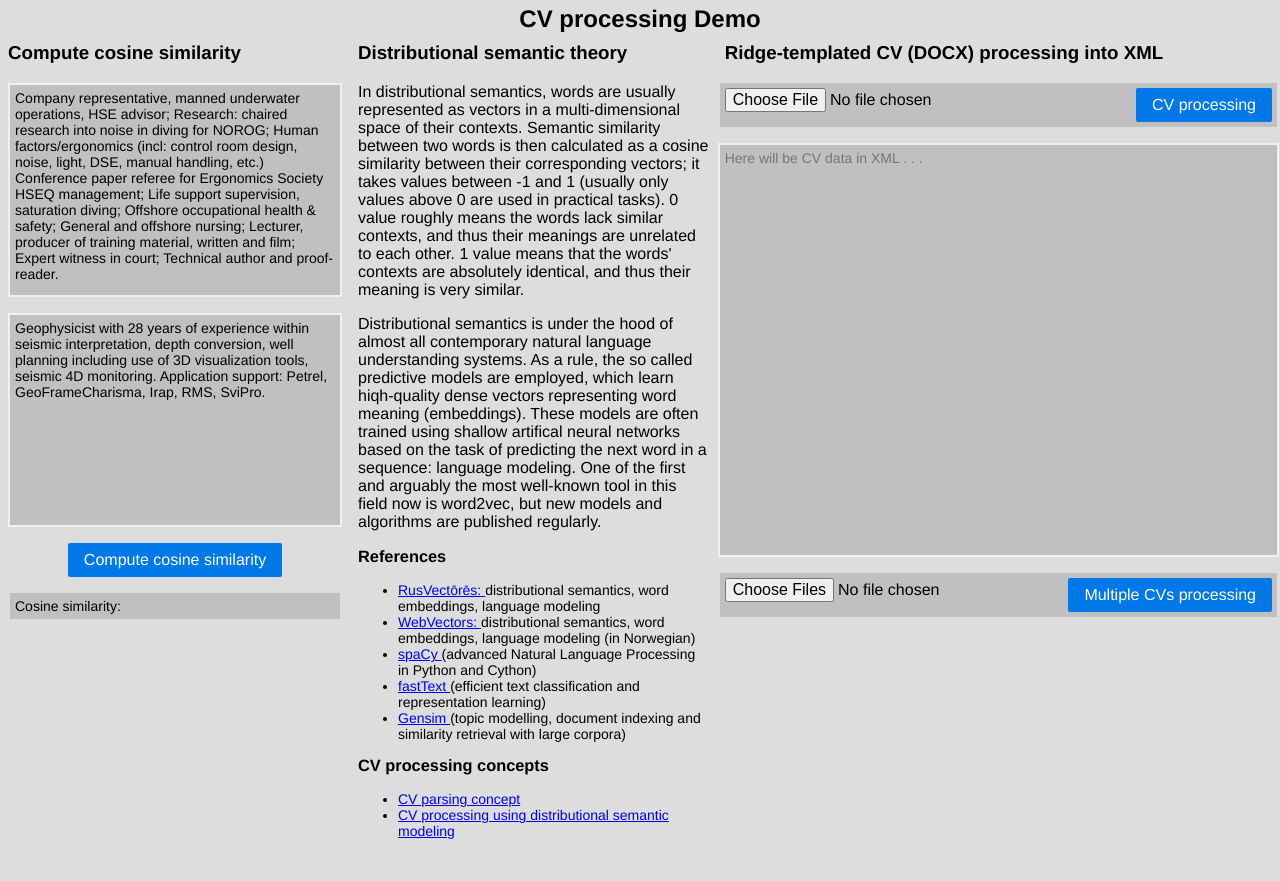
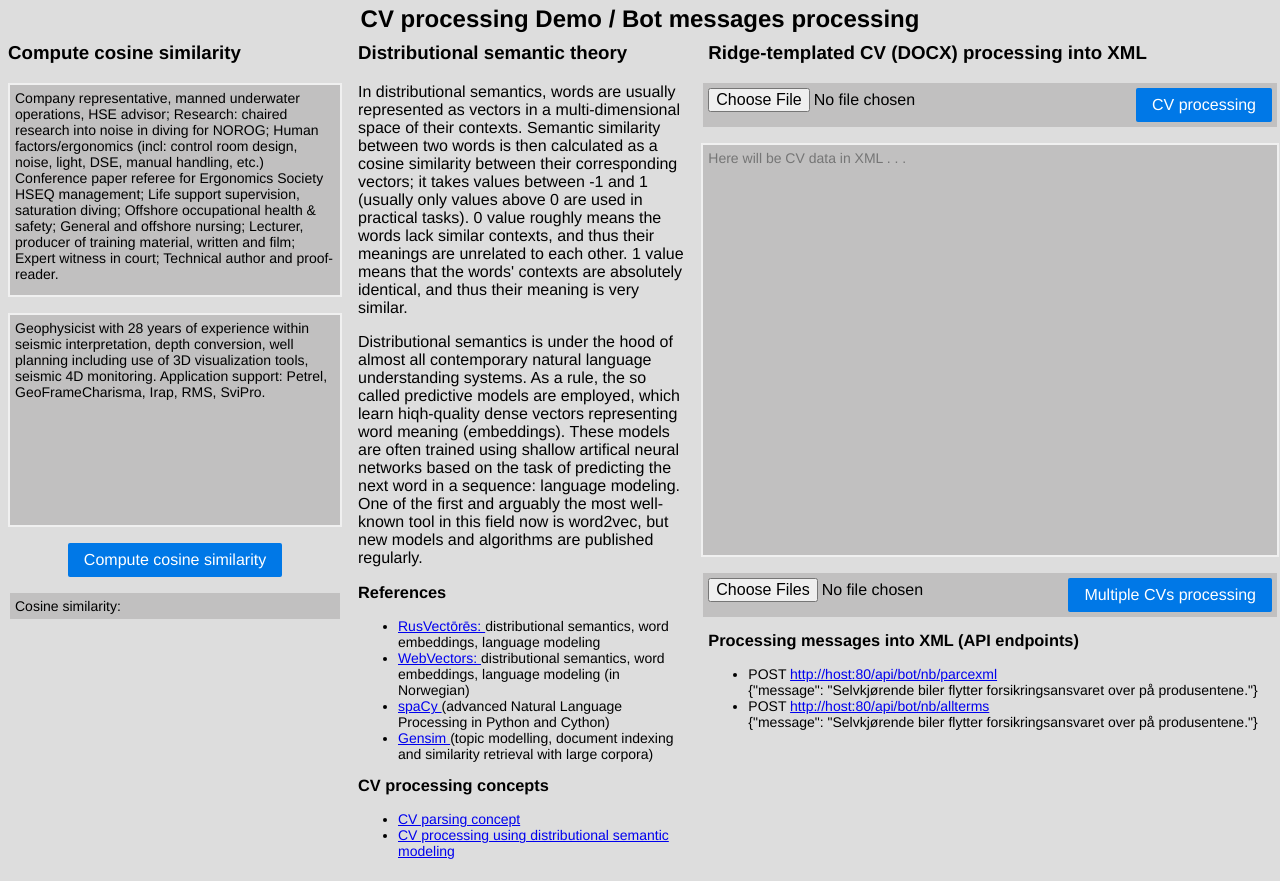
Before and after one commit to malakhovks/nb-terms, a Flask app: page / in a window 1280 px wide. Before the commit the page ends 839 px from the top, so only its background shows below. Run offline with Flask 2, Linux system fonts and the light colour scheme.

Commit message:
Update index page
Update index page

```diff
--- a/templates/index.html
+++ b/templates/index.html
@@ -12,7 +12,7 @@
 
 <body>
     <header>
-        <h2 class="page-heading">CV processing Demo</h2>
+        <h2 class="page-heading">CV processing Demo / Bot messages processing </h2>
     </header>
 
     <section class="container">
@@ -20,7 +20,7 @@
             <h3 class="internal-heading">Compute cosine similarity</h3>
             <div class="nested-container">
 
-<!--                 <select disabled id="lang-select" title="Choose your language">
+                <!--                 <select disabled id="lang-select" title="Choose your language">
                     <option value="0">-- Choose language --</option>
                     <option value="1">English</option>
                     <option value="2">Norwegian</option>
@@ -62,20 +62,21 @@
                         </li>
                         <li>
                             <a href="http://vectors.nlpl.eu/explore/embeddings/en/" target="_blank">
-                                WebVectors: </a>distributional semantics, word embeddings, language modeling (in Norwegian)
+                                WebVectors: </a>distributional semantics, word embeddings, language modeling (in
+                            Norwegian)
                         </li>
                         <li>
                             <a href="https://spacy.io/" target="_blank">
                                 spaCy </a>(advanced Natural Language Processing in Python and Cython)
                         </li>
-                        <li>
+                        <!-- <li>
                             <a href="https://fasttext.cc/" target="_blank">
                                 fastText </a>(efficient text classification and representation learning)
-                        </li>
+                        </li> -->
                         <li>
                             <a href="https://github.com/RaRe-Technologies/gensim" target="_blank">
                                 Gensim </a>(topic modelling, document indexing and similarity
-                                retrieval with large corpora)
+                            retrieval with large corpora)
                         </li>
                     </ul>
                     <h3 class="internal-heading">CV processing concepts</h3>
@@ -100,15 +101,31 @@
                         accept="application/vnd.openxmlformats-officedocument.wordprocessingml.document">
                     <button class="pure-button pure-button-primary" id="button-extract-cv-data">CV processing</button>
                 </div>
-                <textarea class="text-input" id="text-area-3" placeholder="Here will be CV data in XML . . ."></textarea>
-<!--                 <div class="description">
-                    <h3 class="internal-heading">References</h3>
-                </div> -->
+                <textarea class="text-input" id="text-area-3"
+                    placeholder="Here will be CV data in XML . . ."></textarea>
                 <div class="docx-data">
                     <input type="file" id="input-docx-files" name="file[]" multiple
                         accept="application/vnd.openxmlformats-officedocument.wordprocessingml.document">
-                    <button class="pure-button pure-button-primary" id="button-extract-cvs-data">Multiple CVs processing</button>
+                    <button class="pure-button pure-button-primary" id="button-extract-cvs-data">Multiple CVs
+                        processing</button>
                 </div>
+            </div>
+            <div class="description">
+                <p>
+                </p>
+                <h3 class="internal-heading">Processing messages into XML (API endpoints)</h3>
+                <ul>
+                    <li>
+                        POST <a href="http://host:80/api/bot/nb/parcexml" target="_blank">http://host:80/api/bot/nb/parcexml</a>
+                        <br>
+                        <span style="white-space: pre-line">{"message": "Selvkjørende biler flytter forsikringsansvaret over på produsentene."}</span>
+                    </li>
+                    <li>
+                        POST <a href="http://host:80/api/bot/nb/allterms" target="_blank">http://host:80/api/bot/nb/allterms</a>
+                        <br>
+                        <span style="white-space: pre-line">{"message": "Selvkjørende biler flytter forsikringsansvaret over på produsentene."}</span>
+                    </li>
+                </ul>
             </div>
         </div>
     </section>
```
